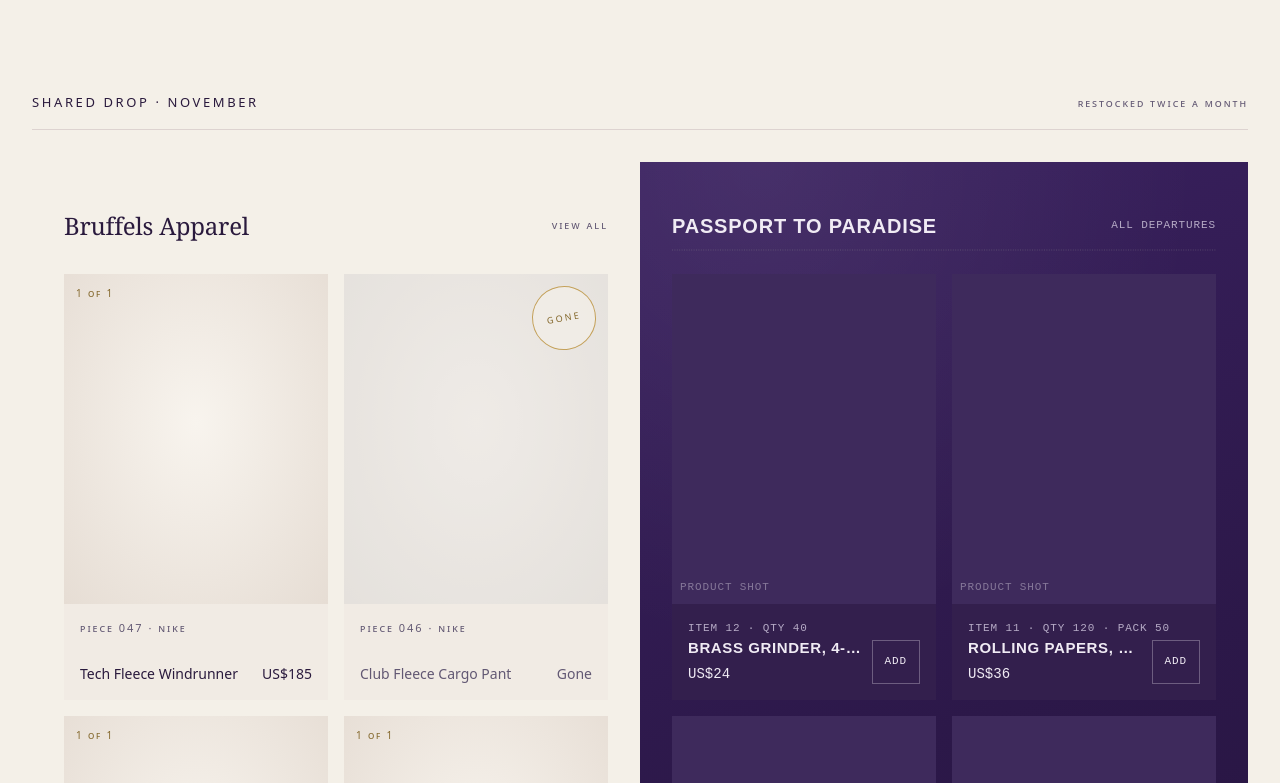
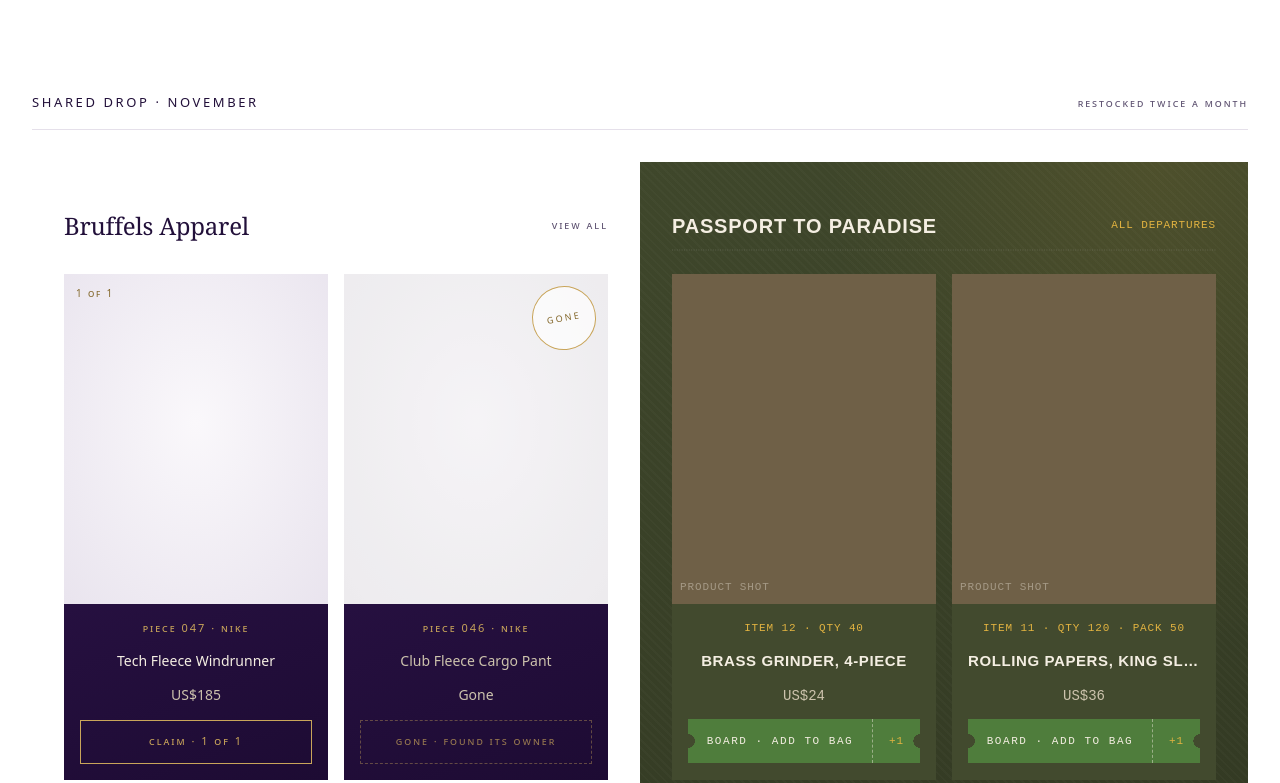
Before and after one commit to niico868/bruffles-apparelxptp, an Astro site: page / in a window 1280 px wide. Shown: the part 803-1586 px from the top of the page. Built offline with nearby package versions, Linux system fonts and the light colour scheme; Astro itself is replaced by a stand-in of ours.

Commit message:
Recolour: white site, royal purple Bruffels, olive/khaki Passport; centred card meta; brand buttons
Co-Authored-By: Claude Opus 5.5 <noreply@anthropic.com>
Claude-Session: https://claude.ai/code/session_019QGSbsz4SbVWMo8HEPiPpQ

```diff
--- a/DESIGN.md
+++ b/DESIGN.md
@@ -7,12 +7,13 @@ Not based on live UXKIN comparisons; direction follows the brief's references (S
 ## Colour
 | Token | Value | Role |
 |---|---|---|
-| paper / paper-2 | #f4f0e8 / #ebe4dc | Bruffels surface, chrome, placeholders |
-| ink / ink-soft | #2a1a3d / #625873 | text on paper: deep royal purple instead of black |
-| line | #ddd3d0 | hairlines |
-| plum / plum-2 / plum-3 | #26153b / #331f4d / #3e2a5c | Passport: matte satin royal purple (`.satin` adds a soft, non-shiny sheen) |
-| chalk / chalk-soft | #f0ebf4 / #b6abc6 | text on plum |
-| gold / gold-deep | #c4a15a / #84682c | monogram, "1 of 1", stamps, key hovers. Sparingly |
+| paper / paper-2 | #ffffff / #f3f0f5 | site background (white) / image placeholders |
+| ink / ink-soft | #22103a / #5d5170 | text on white: dark royal purple |
+| chalk / chalk-soft | #f4eee2 / #cdc3ad | text on dark surfaces |
+| gold / gold-deep | #c9a55a / #84682c | stamps, piece labels, Claim button |
+| royal / -2 / -3 | #261040 / #331656 / #40206a | **Bruffels**: dark matte satin royal purple (`.satin`): hero half + card bodies |
+| army / -2 / -3 | #343b24 / #424a2e / #6f6047 | **Passport**: olive drab, raised olive, earth brown (`.fatigue` adds woven texture + sun glow) |
+| khaki · sun · leaf · clay | #c8b68e · #e2b340 · #4f7d3c · #a9482f | Passport accents: modern Rasta in a khaki suit. Sun for labels/stamp, leaf for the Board button, clay used rarely |
 
 ## Type
 - Shared chrome + all subheads/body: Manrope.
@@ -30,6 +31,10 @@ Tailwind 4px scale. Content max 1400px, gutters 16px / 32px. Sections 96px apart
 Nothing blocks clicks. All motion collapses under `prefers-reduced-motion`.
 
 ## Components
+Card meta (both brands): fixed h-44, label + name + price centred on one axis, then the brand button.
+- Bruffels **Claim** button: gold hairline; gold fill sweeps in from the left over 0.7s; text turns royal. Sold = dashed "Gone".
+- Passport **Board** button: boarding-pass ticket in leaf green, punched side notches, perforated "+1" stub; lifts on hover, squashes on press. Sold out = "Booked".
+
 Buttons: Bruffels primary = ink fill → gold on hover. Passport = hairline outline → gold. Min 44px tall.
 Sold Bruffels pieces stay visible: 45% opacity, greyscale, gold "Gone" stamp.
 
--- a/PROGRESS.md
+++ b/PROGRESS.md
@@ -38,3 +38,9 @@ Local dev on the Chromebook is not needed: preview on the .workers.dev link inst
 - Open (70%) side: heading 1.5× bigger, logo slot in the top corner, brand video plays. Switching sides pauses the other video. Click the video or press Space to play/pause; no icons.
 - Media slots in `src/data/media.ts` (poster, video, logo per brand). Files go in `public/media/`.
 - Scroll cutoff: once the line 2rem above the brand text scrolls under the header, the hero snaps to 50/50 and hover is disabled until you scroll back up. Tested: hover works up to the line, locks just past it.
+
+## Session 4 · Brand colours + buttons
+- Site background now white. Bruffels = dark royal purple (hero half + card bodies, gold piece labels, gold Gone stamp).
+- Passport = modern Rasta in a khaki suit: olive drab, earth brown, sun gold, leaf green.
+- Card label + name centred on both brands, both still aligned row for row.
+- New brand buttons: Bruffels "Claim · 1 of 1" (slow gold sweep), Passport boarding-pass "Board" ticket. Short labels on phones.
--- a/src/components/AddPiece.tsx
+++ b/src/components/AddPiece.tsx
@@ -6,7 +6,7 @@ export default function AddPiece({ id, name, priceUsd, sold }: { id: string; nam
   if (sold) return <p className="w-full text-center py-4 border border-line label-bsa text-ink-soft">This piece has found its owner</p>;
   return (
     <button disabled={added} onClick={() => { addToCart({ id, name, priceUsd }); setAdded(true); }}
-      className="w-full min-h-12 py-4 bg-ink text-paper label-bsa hover:bg-gold hover:text-ink transition-colors duration-500 disabled:bg-gold disabled:text-ink">
+      className="w-full min-h-12 py-4 bg-royal text-chalk label-bsa hover:bg-gold hover:text-royal transition-colors duration-500 disabled:bg-gold disabled:text-royal">
       {added ? "In your bag · held 15 min" : "Add to bag"}
     </button>
   );
--- a/src/components/BruffelsCard.astro
+++ b/src/components/BruffelsCard.astro
@@ -1,20 +1,21 @@
 ---
-// Card skeleton matches PassportCard exactly: 4:5 image, then a fixed-height meta block (h-24),
-// so Bruffels and Passport rows line up side by side.
+// Same skeleton as PassportCard: 4:5 image, then a fixed-height meta block (h-44),
+// so both brands line up row for row. Label + name centred like a pen holds them together.
 import { GoneStamp } from "./Gallery";
+import ClaimButton from "./ClaimButton";
 import { formatPrice } from "../lib/price";
-import { pad, type BruffelsPiece } from "../data/products";
-const { p } = Astro.props as { p: BruffelsPiece };
+import { pad, type BrusselsPiece } from "../data/products";
+const { p } = Astro.props as { p: BrusselsPiece };
 ---
-<a href={`/bruffels/${p.id}`} class="group block bg-paper-2/40">
-  <div class="relative aspect-[4/5] overflow-hidden bg-paper-2">
-    <div class:list={["absolute inset-0 bg-[radial-gradient(ellipse_at_50%_45%,#f8f4ee,#e6ddd4)] transition-transform duration-[1200ms] ease-[var(--ease-calm)] group-hover:scale-[1.04]", p.sold && "opacity-45 grayscale"]} />
+<article class="group satin text-chalk">
+  <a href={`/bruffels/${p.id}`} class="block relative aspect-[4/5] overflow-hidden bg-paper-2">
+    <div class:list={["absolute inset-0 bg-[radial-gradient(ellipse_at_50%_45%,#faf8fb,#e9e4ee)] transition-transform duration-[1200ms] ease-[var(--ease-calm)] group-hover:scale-[1.04]", p.sold && "opacity-45 grayscale"]} />
     {p.sold ? <GoneStamp small /> : <span class="absolute top-3 left-3 label-bsa text-[10px] text-gold-deep">1 of 1</span>}
+  </a>
+  <div class="h-44 p-4 flex flex-col items-center text-center justify-between tag-in">
+    <p class="label-bsa text-gold w-full truncate text-[10px] sm:text-[11px]">Piece {pad(p.pieceNo)} · {p.maker}</p>
+    <a href={`/bruffels/${p.id}`} class:list={["text-sm w-full truncate hover:underline underline-offset-4 decoration-gold/50", p.sold && "text-chalk-soft"]}>{p.name}</a>
+    <p class="text-sm tabular-nums text-chalk-soft">{p.sold ? "Gone" : formatPrice(p.priceUsd)}</p>
+    <ClaimButton client:visible id={p.id} name={p.name} priceUsd={p.priceUsd} sold={p.sold} />
   </div>
-  <div class="h-24 p-4 flex flex-col justify-between tag-in">
-    <p class="label-bsa text-ink-soft">Piece {pad(p.pieceNo)} · {p.maker}</p>
-    <div class:list={["text-sm md:flex md:justify-between md:gap-2", p.sold && "text-ink-soft"]}>
-      <p class="truncate">{p.name}</p><p class="tabular-nums shrink-0">{p.sold ? "Gone" : formatPrice(p.priceUsd)}</p>
-    </div>
-  </div>
-</a>
+</article>
--- /dev/null
+++ b/src/components/ClaimButton.tsx
@@ -0,0 +1,20 @@
+import { useState } from "react";
+import { addToCart } from "../lib/cart";
+
+// Bruffels button: quiet luxury. Gold hairline; on hover a gold fill sweeps in slowly from the left
+// and the text turns royal purple. Reads like reserving a gallery piece, not "adding to cart".
+export default function ClaimButton({ id, name, priceUsd, sold, full = false }: { id: string; name: string; priceUsd: number; sold: boolean; full?: boolean }) {
+  const [claimed, setClaimed] = useState(false);
+  const h = full ? "min-h-12" : "min-h-11";
+  if (sold) return <span className={`grid place-items-center ${h} w-full border border-dashed border-gold/40 label-bsa text-gold/70 whitespace-nowrap`}><span className="sm:hidden">Gone</span><span className="hidden sm:inline">Gone · found its owner</span></span>;
+  return (
+    <button
+      disabled={claimed}
+      onClick={() => { addToCart({ id, name, priceUsd }); setClaimed(true); }}
+      className={`group relative ${h} w-full overflow-hidden border border-gold label-bsa text-gold transition-colors duration-700 ease-[var(--ease-calm)] hover:text-royal disabled:text-royal`}
+    >
+      <span aria-hidden className={`absolute inset-0 bg-gold origin-left transition-transform duration-700 ease-[var(--ease-calm)] ${claimed ? "scale-x-100" : "scale-x-0 group-hover:scale-x-100"}`} />
+      <span className="relative whitespace-nowrap">{claimed ? <><span className="sm:hidden">Claimed</span><span className="hidden sm:inline">Claimed · in your bag</span></> : <><span className="sm:hidden">Claim</span><span className="hidden sm:inline">Claim · 1 of 1</span></>}</span>
+    </button>
+  );
+}
--- a/src/components/DropColumn.astro
+++ b/src/components/DropColumn.astro
@@ -4,10 +4,10 @@
 const { brand, title, href, tag, id } = Astro.props as { brand: "bsa" | "ptp"; title: string; href: string; tag: string; id?: string };
 const dark = brand === "ptp";
 ---
-<div id={id} class:list={["p-4 md:p-8", dark ? "satin text-chalk" : "bg-paper text-ink"]}>
+<div id={id} class:list={["p-4 md:p-8", dark ? "fatigue text-chalk" : "bg-paper text-ink"]}>
   <header class="relative h-16 flex items-center justify-between">
     <h2 class:list={[dark ? "h-ptp text-xl" : "h-bsa text-2xl"]}>{title}</h2>
-    <a href={href} class:list={[dark ? "label-ptp text-chalk-soft hover:text-gold" : "label-bsa text-ink-soft hover:text-ink", "transition-colors"]}>{tag}</a>
+    <a href={href} class:list={[dark ? "label-ptp text-sun hover:text-chalk" : "label-bsa text-ink-soft hover:text-ink", "transition-colors"]}>{tag}</a>
     <div class="absolute inset-x-0 bottom-0"><slot name="rule" /></div>
   </header>
   <div class="grid grid-cols-2 gap-4 mt-4"><slot /></div>
--- a/src/components/PassportCard.tsx
+++ b/src/components/PassportCard.tsx
@@ -18,13 +18,13 @@ export default function PassportCard({ item }: { item: PassportItem }) {
   };
 
   return (
-    <motion.article animate={card} className="relative bg-plum-2 text-chalk">
-      <div className="relative aspect-[4/5] bg-plum-3 overflow-hidden">
+    <motion.article animate={card} className="relative bg-army-2 text-chalk">
+      <div className="relative aspect-[4/5] bg-army-3 overflow-hidden">
         <span className="absolute bottom-2 left-2 label-ptp opacity-40">Product shot</span>
         <AnimatePresence>
           {stamped > 0 && (
             <motion.div key={stamped}
-              className="absolute right-4 top-4 grid place-items-center w-24 h-24 rounded-full border-2 border-gold text-gold label-ptp text-center leading-tight rotate-[-14deg]"
+              className="absolute right-4 top-4 grid place-items-center w-24 h-24 rounded-full border-2 border-sun text-sun label-ptp text-center leading-tight rotate-[-14deg]"
               initial={reduce ? { opacity: 1 } : { scale: 2.2, opacity: 0, rotate: -30 }}
               animate={{ scale: [2.2, 0.86, 1.06, 1], scaleY: [2.2, 0.7, 1.05, 1], opacity: 1, rotate: -14 }}
               transition={{ duration: 0.32, times: [0, 0.45, 0.75, 1], ease: "easeOut" }}
@@ -32,16 +32,28 @@ export default function PassportCard({ item }: { item: PassportItem }) {
           )}
         </AnimatePresence>
       </div>
-      <div className="h-24 p-4 flex flex-col justify-between">
-        <p className="label-ptp text-chalk-soft">Item {item.itemNo} · {out ? "Sold out" : `Qty ${item.qty}`}{item.packOf > 1 ? ` · Pack ${item.packOf}` : ""}</p>
-        <div className="flex items-end justify-between gap-2">
-          <div className="min-w-0"><h3 className="h-ptp text-[15px] truncate">{item.name}</h3>
-          <FlipPrice text={formatPrice(item.priceUsd)} className="text-sm" /></div>
-          <motion.button onClick={add} disabled={out} whileTap={{ scale: 0.94 }}
-            className="label-ptp px-3 min-h-11 shrink-0 border border-chalk/30 hover:border-gold hover:text-gold transition-colors duration-150 disabled:opacity-40 disabled:pointer-events-none"
-          >{out ? "Closed" : "Add"}</motion.button>
-        </div>
+      <div className="h-44 p-4 flex flex-col items-center text-center justify-between">
+        <p className="label-ptp text-sun w-full truncate text-[10px] sm:text-[11px]">Item {item.itemNo} · {out ? "Sold out" : `Qty ${item.qty}`}{item.packOf > 1 ? ` · Pack ${item.packOf}` : ""}</p>
+        <h3 className="h-ptp text-[15px] w-full truncate">{item.name}</h3>
+        <FlipPrice text={formatPrice(item.priceUsd)} className="text-sm text-chalk-soft" />
+        <BoardButton out={out} onBoard={add} />
       </div>
     </motion.article>
   );
 }
+
+// Passport button: a boarding-pass ticket. Leaf-green body with punched notches and a perforated
+// stub; a quick lift on hover and a squash on press, like a ticket being torn at the gate.
+function BoardButton({ out, onBoard }: { out: boolean; onBoard: () => void }) {
+  const notch = { WebkitMask: "radial-gradient(circle 7px at 0 50%, transparent 98%, #000) left / 51% 100% no-repeat, radial-gradient(circle 7px at 100% 50%, transparent 98%, #000) right / 51% 100% no-repeat",
+                  mask: "radial-gradient(circle 7px at 0 50%, transparent 98%, #000) left / 51% 100% no-repeat, radial-gradient(circle 7px at 100% 50%, transparent 98%, #000) right / 51% 100% no-repeat" } as React.CSSProperties;
+  return (
+    <motion.button onClick={onBoard} disabled={out} style={notch}
+      whileHover={out ? undefined : { y: -2 }} whileTap={out ? undefined : { scaleY: 0.9, scaleX: 1.03 }}
+      transition={{ duration: 0.15, ease: [0.5, 0, 0.1, 1] }}
+      className={`relative w-full min-h-11 flex items-stretch label-ptp ${out ? "bg-army-3/60 text-chalk-soft" : "bg-leaf text-chalk hover:bg-[#5a8c45]"} transition-colors duration-150`}>
+      <span className="flex-1 grid place-items-center tracking-[0.14em] whitespace-nowrap">{out ? "Booked" : <><span className="sm:hidden">Board</span><span className="hidden sm:inline">Board · Add to bag</span></>}</span>
+      <span aria-hidden className={`w-10 sm:w-12 grid place-items-center border-l border-dashed ${out ? "border-chalk/20" : "border-chalk/45 text-sun"}`}>{out ? "—" : "+1"}</span>
+    </motion.button>
+  );
+}
--- a/src/components/Placeholder.astro
+++ b/src/components/Placeholder.astro
@@ -1,8 +1,8 @@
 ---
-// Stand-in for Higgsfield photography. tone: paper | plum
+// Stand-in for Higgsfield photography. tone: paper | dark
 const { label = "", tone = "paper", ratio = "4/5", class: cls = "" } = Astro.props;
 ---
-<div class:list={["relative w-full overflow-hidden", tone === "plum" ? "bg-plum-2" : "bg-paper-2", cls]} style={`aspect-ratio:${ratio}`}>
+<div class:list={["relative w-full overflow-hidden", tone === "dark" ? "bg-army-2" : "bg-paper-2", cls]} style={`aspect-ratio:${ratio}`}>
   <slot />
-  <span class:list={["absolute bottom-2 left-2 label-ptp opacity-40", tone === "plum" ? "text-chalk" : "text-ink"]}>{label}</span>
+  <span class:list={["absolute bottom-2 left-2 label-ptp opacity-40", tone === "dark" ? "text-chalk" : "text-ink"]}>{label}</span>
 </div>
--- a/src/pages/passport/index.astro
+++ b/src/pages/passport/index.astro
@@ -5,9 +5,9 @@ import PlanePath from "../../components/PlanePath";
 import { passport } from "../../data/products";
 ---
 <Base title="Passport to Paradise · Departures">
-  <section class="satin text-chalk min-h-[80svh]">
+  <section class="fatigue text-chalk min-h-[80svh]">
     <div class="max-w-[1400px] mx-auto px-4 md:px-8 pt-12 pb-16">
-      <p class="label-ptp text-gold">Gate 02 · Bulk accessories · Ships worldwide</p>
+      <p class="label-ptp text-sun">Gate 02 · Bulk accessories · Ships worldwide</p>
       <h1 class="h-ptp text-3xl md:text-4xl mt-3">Passport to Paradise</h1>
       <p class="mt-4 max-w-lg text-[15px] leading-relaxed text-chalk-soft">Accessories by the pack and by the box. Order in bulk, track every item.</p>
       <div class="mt-8"><PlanePath client:visible /></div>
--- a/src/styles/global.css
+++ b/src/styles/global.css
@@ -7,23 +7,35 @@
 
 /* Tokens: see DESIGN.md. Pages use names, never raw values. */
 @theme {
-  --color-paper: #f4f0e8;      /* Bruffels surface (warm off-white) */
-  --color-paper-2: #ebe4dc;    /* Bruffels placeholder / raised */
-  --color-ink: #2a1a3d;        /* primary text: deep royal purple, replaces black */
-  --color-ink-soft: #625873;   /* secondary text on paper */
-  --color-line: #ddd3d0;       /* hairlines */
-  --color-plum: #26153b;       /* Passport surface: matte satin royal purple */
-  --color-plum-2: #331f4d;     /* Passport raised / cards */
-  --color-plum-3: #3e2a5c;     /* Passport image placeholder */
-  --color-chalk: #f0ebf4;      /* text on plum */
-  --color-chalk-soft: #b6abc6; /* secondary on plum */
-  --color-gold: #c4a15a;       /* monogram, 1-of-1, stamps, key hovers. Sparingly */
-  --color-gold-deep: #84682c;  /* gold text on paper */
+  /* Site */
+  --color-paper: #ffffff;      /* page background: white */
+  --color-paper-2: #f3f0f5;    /* image placeholders on white */
+  --color-line: #e5e0ea;       /* hairlines */
+  --color-ink: #22103a;        /* text on white: dark royal purple */
+  --color-ink-soft: #5d5170;   /* secondary text on white */
+  --color-chalk: #f4eee2;      /* text on dark surfaces (warm cream) */
+  --color-chalk-soft: #cdc3ad; /* secondary text on dark surfaces */
+  --color-gold: #c9a55a;       /* gold: stamps, piece labels, key accents */
+  --color-gold-deep: #84682c;  /* gold text on white */
 
-  --font-sans: "Manrope Variable", system-ui, sans-serif;               /* shared + Bruffels subheads/body */
-  --font-serif: "Fraunces Variable", Georgia, serif;                     /* Bruffels headings only */
-  --font-air: "Barlow Semi Condensed", "Manrope Variable", sans-serif;   /* Passport headings: airport signage */
-  --font-mono: "DM Mono", ui-monospace, monospace;                       /* Passport labels, departure board */
+  /* Bruffels: dark royal purple, matte satin */
+  --color-royal: #261040;
+  --color-royal-2: #331656;
+  --color-royal-3: #40206a;
+
+  /* Passport: modern Rasta in a khaki suit. Army green, olive, earth brown, sun, leaf, clay */
+  --color-army: #343b24;       /* olive drab surface */
+  --color-army-2: #424a2e;     /* raised / cards */
+  --color-army-3: #6f6047;     /* earth-brown image placeholder */
+  --color-khaki: #c8b68e;      /* khaki details */
+  --color-sun: #e2b340;        /* Irie sun yellow-gold */
+  --color-leaf: #4f7d3c;       /* Ital leaf green */
+  --color-clay: #a9482f;       /* clay red, used rarely */
+
+  --font-sans: "Manrope Variable", system-ui, sans-serif;
+  --font-serif: "Fraunces Variable", Georgia, serif;
+  --font-air: "Barlow Semi Condensed", "Manrope Variable", sans-serif;
+  --font-mono: "DM Mono", ui-monospace, monospace;
 
   --ease-calm: cubic-bezier(0.22, 1, 0.36, 1);
   --ease-zip: cubic-bezier(0.5, 0, 0.1, 1);
@@ -49,8 +61,10 @@
 .js .tag-in { opacity: 0; transform: translateY(6px); transition: opacity .9s var(--ease-calm), transform .9s var(--ease-calm); }
 .js .tag-in.is-in { opacity: 1; transform: none; }
 
-/* Satin, not shiny: soft low-contrast sheen across the purple */
-.satin { background-color: var(--color-plum); background-image: radial-gradient(120% 80% at 20% 0%, rgba(255,255,255,.07), transparent 60%), linear-gradient(160deg, #3a2160 0%, #2c1849 55%, #24133d 100%); }
+/* Bruffels: matte satin royal purple (soft sheen, not shiny) */
+.satin { background-color: var(--color-royal); background-image: radial-gradient(120% 80% at 20% 0%, rgba(255,255,255,.07), transparent 60%), linear-gradient(160deg, #331656 0%, #261040 55%, #1d0b33 100%); }
+/* Passport: olive fatigue canvas with a faint woven texture and a warm sun glow */
+.fatigue { background-color: var(--color-army); background-image: radial-gradient(90% 70% at 85% 0%, rgba(226,179,64,.10), transparent 60%), repeating-linear-gradient(45deg, rgba(255,255,255,.018) 0 2px, transparent 2px 6px), linear-gradient(165deg, #3f472b 0%, #343b24 55%, #2b311d 100%); }
 /* Bruffels serif headings: Fraunces at a wide, soft, luxe optical setting */
 .h-bsa { font-family: var(--font-serif); font-weight: 500; font-variation-settings: "opsz" 72, "SOFT" 50, "WONK" 0; letter-spacing: -0.01em; }
 .h-ptp { font-family: var(--font-air); font-weight: 600; text-transform: uppercase; letter-spacing: 0.04em; }
```
Also changed, not shown: src/components/SplitHero.tsx (+6 -6 lines).
